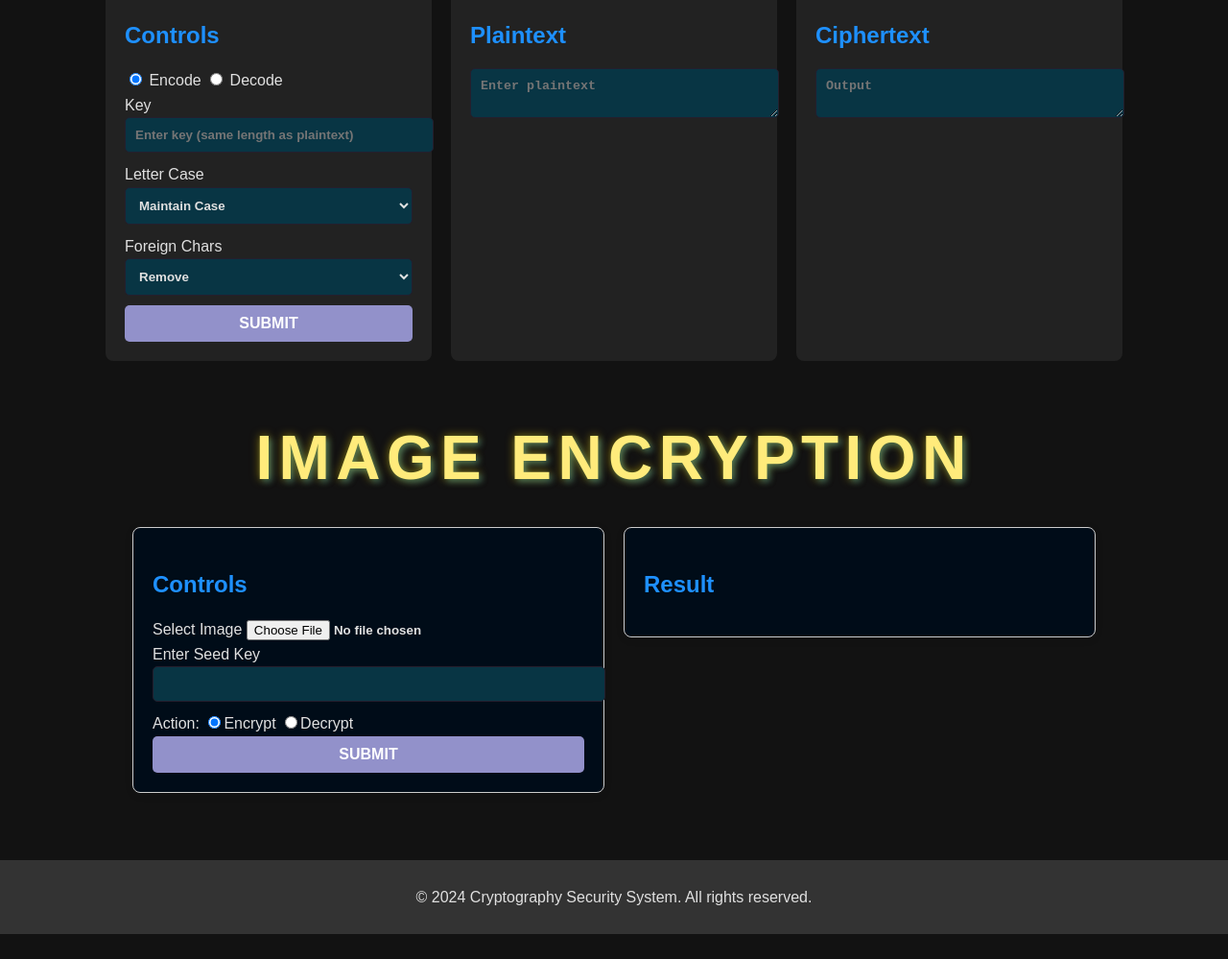
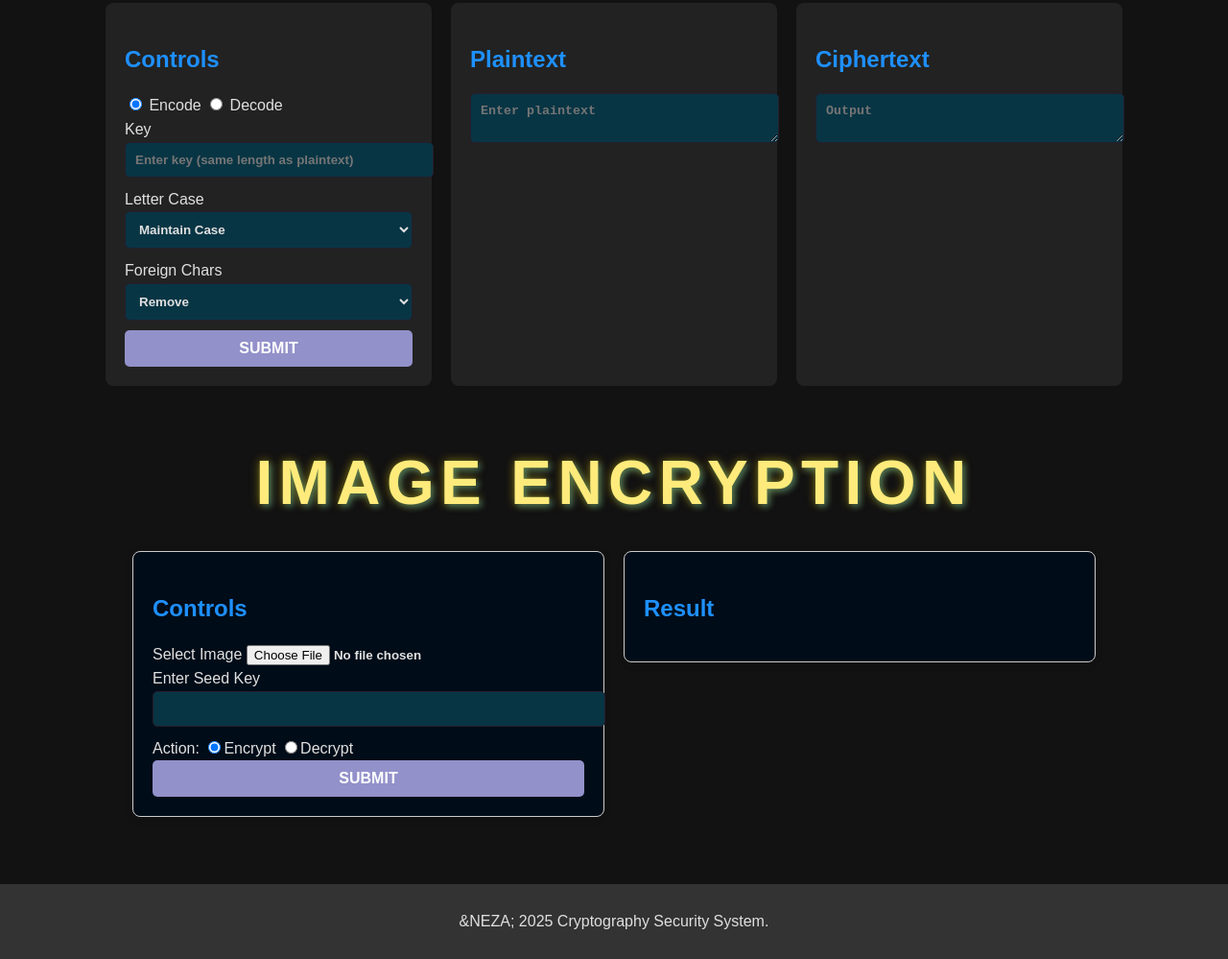
Before and after one commit to UNEZALUCKY/CRYPTOGRAPHY, a plain HTML site: page index.html in a window 1280 px wide. Shown: the part 2284-3283 px from the top of the page at 96% size. Before the commit the page ends 3257 px from the top, so only its background shows below. Drawn offline with nearby package versions, Linux system fonts and the light colour scheme.

Commit message:
Update index.html

```diff
--- a/index.html
+++ b/index.html
@@ -24,7 +24,7 @@
             </ul>
         </nav>
     </header>
-
++
     <main>
         <section id="home">
             <h1>Welcome to Cryptography Security System</h1>
@@ -272,7 +272,7 @@
     </main>
 
     <footer>
-        <p>&copy; 2024 Cryptography Security System. All rights reserved.</p>
+        <p>&NEZA; 2025 Cryptography Security System.</p>
     </footer>
 
     <script src="caesar.js"></script>
```
